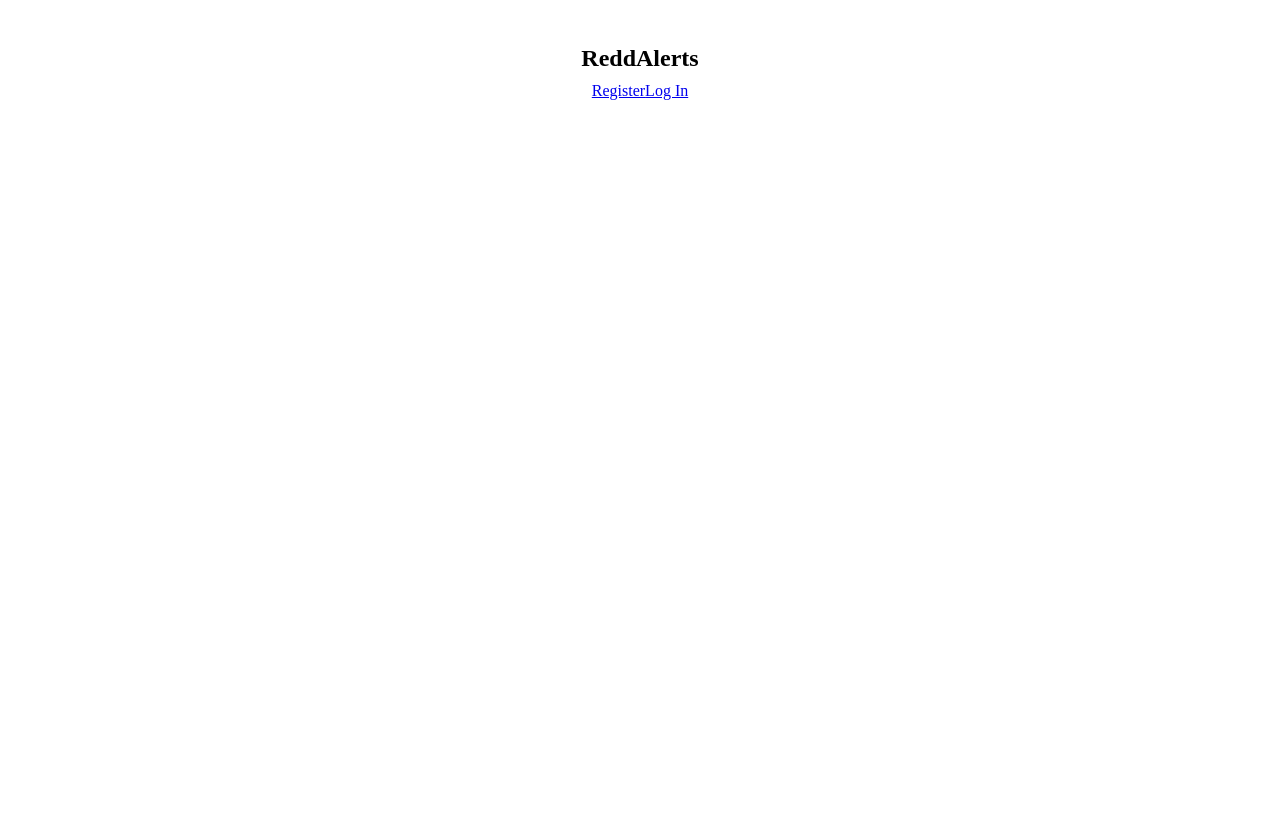
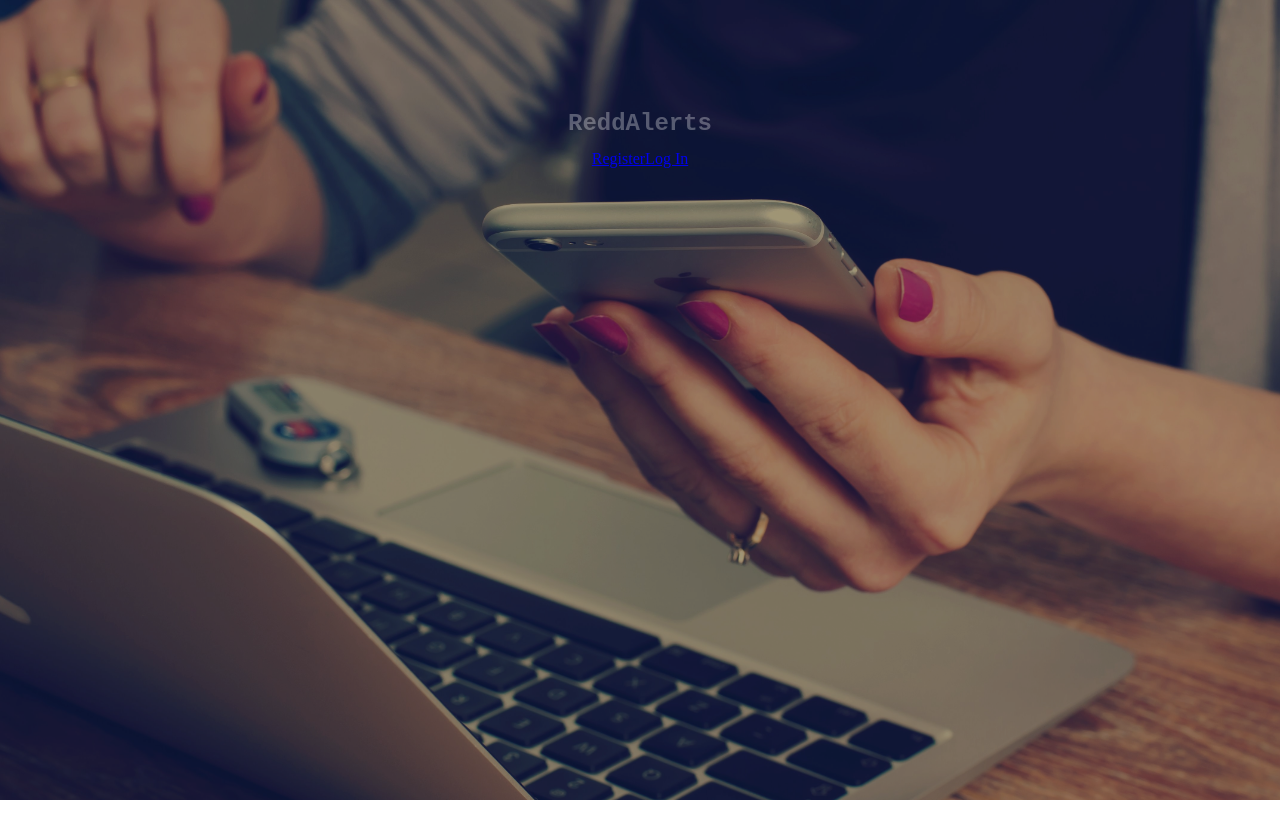
Before and after one commit to boxcarcoder/Reddalerts, a React (Create React App) app in the folder client/: page / in a window 1280 px wide. Shown: the top 838 px of the page. After the commit the page ends 800 px from the top, so only its background shows below. Built offline with nearby package versions, Linux system fonts and the light colour scheme; the HTML template or start-up script is replaced by a standard one.

Commit message:
animated header and background for landing page.

```diff
--- a/client/src/components/layout/Landing.js
+++ b/client/src/components/layout/Landing.js
@@ -4,9 +4,13 @@ import { Link } from 'react-router-dom';
 const Landing = () => {
   return (
     <section className='landing'>
-      <h1>ReddAlerts</h1>
-      <Link to='/register'>Register</Link>
-      <Link to='/login'>Log In</Link>
+      <div className='dark-overlay'>
+        <div className='landingText'>
+          <h1>ReddAlerts</h1>
+          <Link to='/register'>Register</Link>
+          <Link to='/login'>Log In</Link>
+        </div>
+      </div>
     </section>
   );
 };
--- a/client/src/scss/App.css
+++ b/client/src/scss/App.css
@@ -1,22 +1,48 @@
+* {
+  box-sizing: border-box;
+  margin: 0;
+  padding: 0;
+}
+
 .landing {
   position: relative;
   height: 100vh;
   text-align: center;
-  margin-top: 35px;
+  background: url('../img/Girl-hand-laptop-working.jpeg');
+  background-size: cover;
+  background-repeat: no-repeat;
 }
 
-.landing h1 {
+.dark-overlay {
+  height: 100%;
+  width: 100%;
+  position: absolute;
+  top: 0;
+  left: 0;
+  background-color: rgba(0, 0, 0, 0.35);
+}
+
+.landingText h1 {
+  height: 150px;
+  font-family: 'Courier New', Courier, monospace;
+  color: rgba(255, 255, 255, 0.952);
   position: relative;
-  animation: heading;
+  animation: move-header, blink-header 0.5s linear infinite;
   animation-duration: 3s;
   animation-fill-mode: forwards;
 }
 
-@keyframes heading {
+@keyframes move-header {
   0% {
     top: -100px;
   }
   100% {
-    top: 10px;
+    top: 110px;
   }
 }
+
+@keyframes blink-header {
+  50% {
+    opacity: 0;
+  }
+}
```
Also changed, not shown: client/src/img/Girl-hand-laptop-working.jpeg (added), 1 other file (tests, documents, lock files or other folders).
